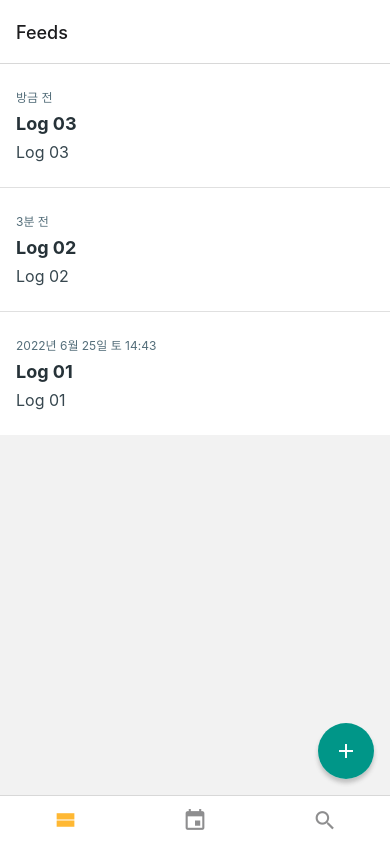
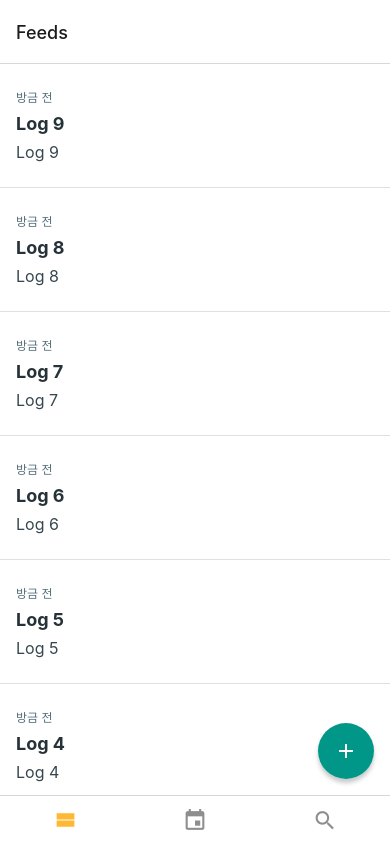
Before and after one commit to ShimHyesu/ExpoApp, a React Native app: screen /Feeds in a window 390 px wide. Built offline with nearby package versions, Linux system fonts and the light colour scheme.

Commit message:
스크롤 내렸을때 글쓰기 버튼 숨기기

```diff
--- a/components/FeedList.js
+++ b/components/FeedList.js
@@ -3,7 +3,24 @@
 
 import FeedListItem from "./FeedListItem";
 
-function FeedList({ logs }) {
+function FeedList({ logs, onScrolledToBottom }) {
+  const onScroll = (e) => {
+    // contentSize.height: Flatlist 내부의 전체 크기
+    // layoutMeasurement.height: 화면에 나타난 Flatlist의 실제 크기
+    // contentOffset.y: 스크롤할 때마다 늘어나는 값
+    // contentSize.height - layoutMeasurement.height - contentOffset.y 계산값이 0에 가까워지면 스크롤이 바닥에 가까워지는 것
+    const { contentSize, layoutMeasurement, contentOffset } = e.nativeEvent;
+
+    const distanceFromBottom =
+      contentSize.height - layoutMeasurement.height - contentOffset.y;
+
+    if (distanceFromBottom < 72) {
+      onScrolledToBottom(true);
+    } else {
+      onScrolledToBottom(false);
+    }
+  };
+
   return (
     <FlatList
       data={logs}
@@ -11,6 +28,8 @@
       renderItem={({ item }) => <FeedListItem log={item} />}
       keyExtractor={(log) => log.id}
       ItemSeparatorComponent={() => <View style={styles.separator} />}
+      // 스크롤이 바닥에 가까워지면 글쓰기 버튼 숨기고, 멀어지면 글쓰기 버튼 보여주기 위해 사용
+      onScroll={onScroll}
     />
   );
 }
--- a/components/FloatingWriteButton.js
+++ b/components/FloatingWriteButton.js
@@ -1,16 +1,45 @@
-import React from "react";
-import { Platform, Pressable, StyleSheet, View } from "react-native";
+import React, { useEffect, useRef } from "react";
+import { Platform, Pressable, StyleSheet, View, Animated } from "react-native";
 import Icon from "react-native-vector-icons/MaterialIcons";
 import { useNavigation } from "@react-navigation/native";
 
-function FloatingWriteButton() {
+function FloatingWriteButton({ hidden }) {
   const navigation = useNavigation();
 
   const onPress = () => {
     navigation.navigate("Write");
   };
+
+  const animation = useRef(new Animated.Value(0)).current;
+
+  useEffect(() => {
+    Animated.timing(animation, {
+      // hidden값 true일때 컴포넌트 아래로 이동시키고 투명도 낮춤
+      toValue: hidden ? 1 : 0,
+      useNativeDriver: true,
+    }).start();
+  }, [animation, hidden]);
+
   return (
-    <View style={styles.wrapper}>
+    <Animated.View
+      style={[
+        styles.wrapper,
+        {
+          transform: [
+            {
+              translateY: animation.interpolate({
+                inputRange: [0, 1],
+                outputRange: [0, 88],
+              }),
+            },
+          ],
+          opacity: animation.interpolate({
+            inputRange: [0, 1],
+            outputRange: [1, 0],
+          }),
+        },
+      ]}
+    >
       <Pressable
         style={({ pressed }) => [
           styles.button,
@@ -21,7 +50,7 @@
       >
         <Icon name="add" size={24} style={styles.Icon} />
       </Pressable>
-    </View>
+    </Animated.View>
   );
 }
 
--- a/contexts/LogContext.js
+++ b/contexts/LogContext.js
@@ -9,26 +9,17 @@
 const LogContext = createContext();
 
 export function LogContextProvider({ children }) {
-  const [logs, setLogs] = useState([
-    {
-      id: uuidv4(),
-      title: "Log 03",
-      body: "Log 03",
-      date: new Date().toISOString(),
-    },
-    {
-      id: uuidv4(),
-      title: "Log 02",
-      body: "Log 02",
-      date: new Date(Date.now() - 1000 * 60 * 3).toISOString(),
-    },
-    {
-      id: uuidv4(),
-      title: "Log 01",
-      body: "Log 01",
-      date: new Date(Date.now() - 1000 * 60 * 60 * 24 * 3).toISOString(),
-    },
-  ]);
+  const [logs, setLogs] = useState(
+    // Array.from 함수를 이용해 길이가 10인 배열을 생성한 뒤 map함수를 통해 객체 배열로 변환
+    Array.from({ length: 10 })
+      .map((_, index) => ({
+        id: uuidv4(),
+        title: `Log ${index}`,
+        body: `Log ${index}`,
+        date: new Date().toISOString(),
+      }))
+      .reverse()
+  );
 
   const onCreate = ({ title, body, date }) => {
     const log = { id: uuidv4(), title, body, date };
--- a/screens/FeedsScreen.js
+++ b/screens/FeedsScreen.js
@@ -1,4 +1,4 @@
-import React, { useContext } from "react";
+import React, { useContext, useState } from "react";
 import { View, StyleSheet, Text } from "react-native";
 import FloatingWriteButton from "../components/FloatingWriteButton";
 
@@ -7,11 +7,19 @@
 
 function FeedsScreen() {
   const { logs } = useContext(LogContext);
+  const [hidden, setHidden] = useState(false);
+
+  // 스크롤 위치에 따라 hidden 값 변경
+  const onScrolledToBottom = (isBottom) => {
+    if (hidden !== isBottom) {
+      setHidden(isBottom);
+    }
+  };
 
   return (
     <View style={styles.block}>
-      <FeedList logs={logs} />
-      <FloatingWriteButton />
+      <FeedList logs={logs} onScrolledToBottom={onScrolledToBottom} />
+      <FloatingWriteButton hidden={hidden} />
     </View>
   );
 }
```
